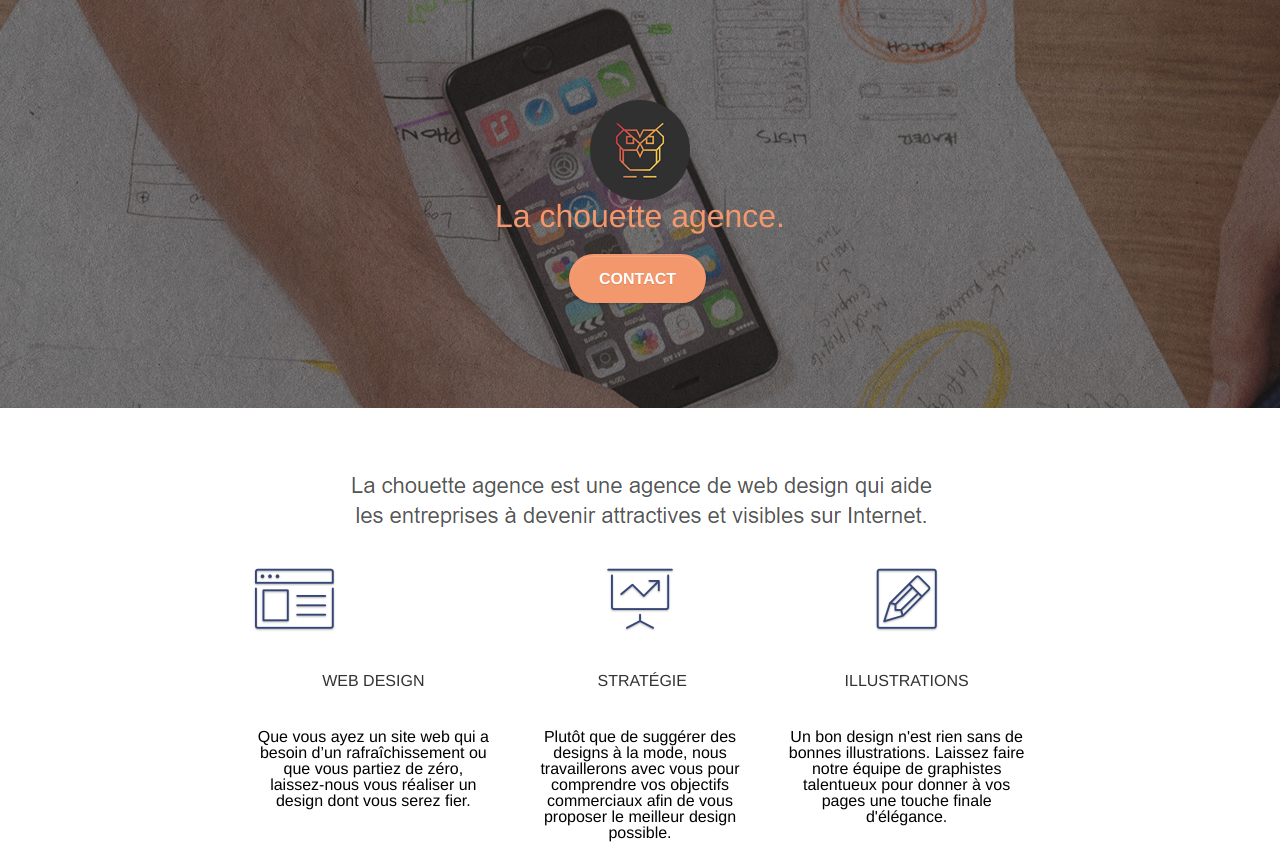
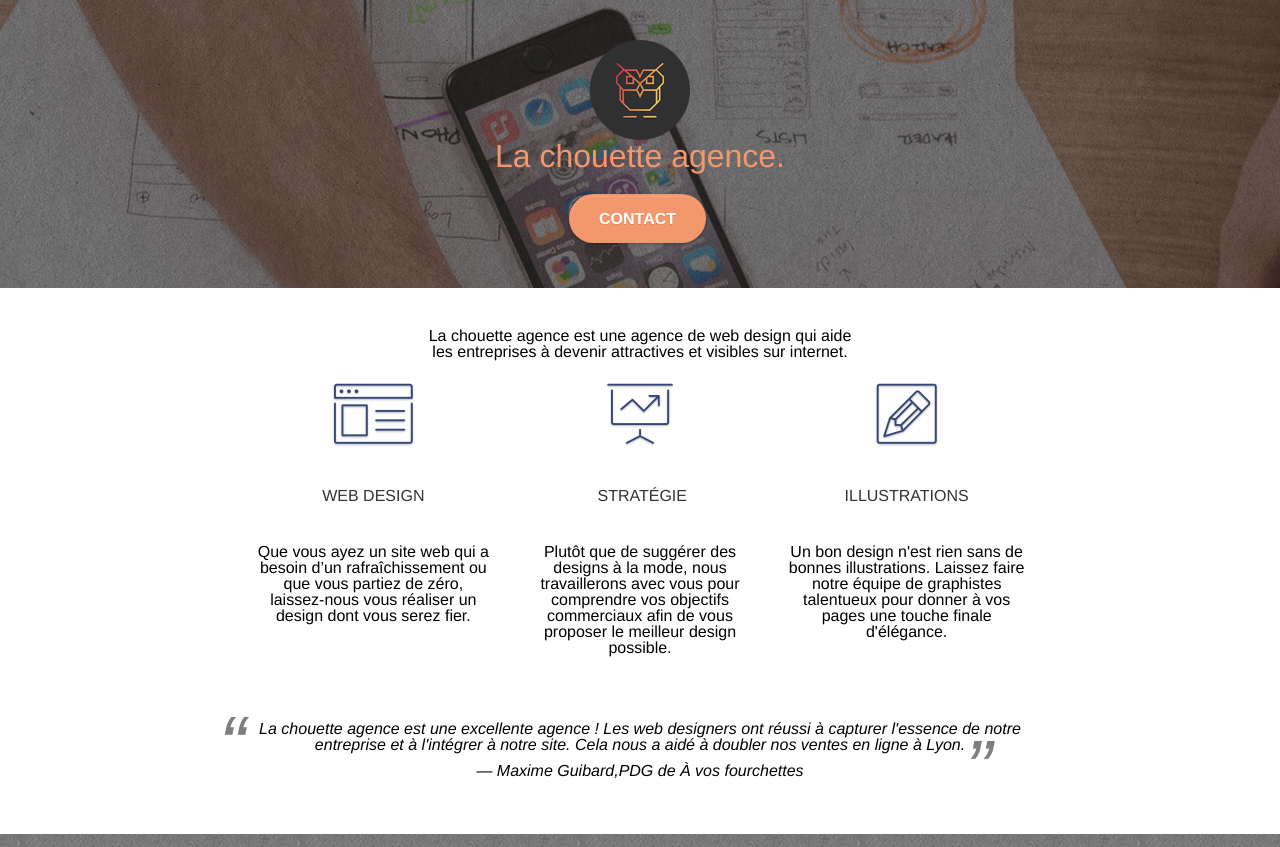
Before and after one commit to Marcelin97/LoisMarcelin_4_17052021-optimise, a PHP site: page / in a window 1280 px wide. Shown: the part 105-952 px from the top of the page. Run offline with PHP 8.4, Linux system fonts and the light colour scheme; some libraries are stand-ins or nearby versions; grey boxes are pictures that could not be loaded.

Commit message:
Remove images that contain text and reproduce their content using HTML tags for the background and CSS for the shape. Step 1

```diff
--- a/assets/css/style.css
+++ b/assets/css/style.css
@@ -61,11 +61,11 @@ button:focus {
 }
 
 .bloc-lg {
-    padding: 100px 50px;
+    padding: 40px;
 }
 
 .bloc-md {
-    padding: 50px;
+    padding: 40px;
 }
 
 .bloc-sm {
@@ -285,12 +285,11 @@ button:focus {
 }
 
 .voffset-lg {
-    margin-top: 80px;
+    margin-top: 50px;
 }
 
 .row-no-gutters {
-    margin-right: 0;
-    margin-left: 0;
+    margin: 20px auto 20px auto;
 }
 
 .row.row-no-gutters > [class^="col-"],
@@ -664,7 +663,6 @@ p {
 
 .social {
     max-width: 400px;
-    margin: auto auto auto auto;
 }
 
 h2 {
@@ -682,8 +680,7 @@ h3 {
 
 .med-width-whitespace {
     max-width: 800px;
-    margin: auto auto auto auto;
-    box-shadow: 0px 0px 0px #000000;
+    margin: auto;
 }
 
 h1 {
@@ -788,9 +785,40 @@ h4 {
 .bg-presentation {
     background-image: url("../img/image-de-presentation.bmp");
 }
+.col-sm-4 li {
+    margin-top: 20px;
+}
 .col-sm-4 li a{
     text-decoration: underline;
 }
+
+.col-xs-12 {
+    width: 80%;
+    margin-left: 10%;
+}
+.citation {
+    width: 100%;
+    border-radius: 5px;
+    padding: 15px;
+    font-style: italic;
+}
+.citation figcaption {
+    padding-top: 10px;
+}
+blockquote p::before,
+blockquote p::after {
+   content: "“";
+   font-size: 5rem;
+   margin: -1rem 0 0 -2.5rem;
+   position: absolute;
+   opacity: 0.5;
+}
+
+blockquote p::after {
+   content: "”";
+   margin: -0.5rem -3rem 0 0;
+}
+
 /*Media queries*/
 
 @media (max-width: 400px) {
@@ -1033,6 +1061,10 @@ h4 {
         padding-left: constant(safe-area-inset-left);
         padding-right: constant(safe-area-inset-right);
     }
+    .col-xs-12 {
+        width: 50%;
+        margin-left: 25%;
+    }
 }
 
 @media (max-width: 1024px) {
--- a/index.html
+++ b/index.html
@@ -143,15 +143,17 @@
 	<div class="container bloc-md">
 		<div class="row">
 			<div class="col-sm-12 text-center">
-				<img
-					alt="agence web, agence web paris, web design paris, stratégie web"
-					src="./assets/img/title.png"
-				/>
+				<h2 class="col-sm-12" id="servicesHeaderTitle">
+					La chouette agence est une agence de web design qui aide <br> les
+					entreprises à devenir attractives et visibles sur internet.
+				</h2>
 			</div>
 		</div>
 		<div class="row voffset-lg med-width-whitespace">
 			<div class="col-sm-4">
+				<div class="text-center">
 					<span class="et-icon-browser sm-shadow icon-dark-slate-blue icons icon-lg"></span>
+				</div>
 				<h3 class="mg-md text-center">Web design</h3>
 				<p class="text-center ">
 					Que vous ayez un site web qui a besoin d&rsquo;un rafraîchissement
@@ -184,10 +186,16 @@
 		</div>
 		<div class="row voffset-lg voffset">
 			<div class="col-xs-12 col-md-8 col-md-offset-2 text-center">
-				<img
-					alt="agence web, agence web paris, web design paris, stratégie web"
-					src="./assets/img/citation.png"
-				/>
+				<figure class="citation">
+					<blockquote>
+						<p>La chouette agence est une excellente agence !
+							Les web designers ont réussi à capturer l'essence de notre entreprise
+							et à l'intégrer à notre site.
+							Cela nous a aidé à doubler nos ventes en ligne à Lyon.
+						</p>
+					</blockquote>
+					<figcaption>— Maxime Guibard,<cite>PDG de À vos fourchettes</cite></figcaption>
+				</figure>
 			</div>
 		</div>
 	</div>
@@ -228,10 +236,10 @@
 	<div class="container bloc-lg">
 		<div class="row">
 			<div class="col-sm-12 text-center">
-				<img
-					alt="agence web, agence web paris, web design paris, stratégie web"
-					src="./assets/img/title2.png"
-				/>
+				<h2 class="col-sm-12 my-40" id="caseStudiesTitle">
+					Nous travaillons avec beaucoup de clients,
+					<br />voici nos réalisations.
+				  </h2>
 			</div>
 		</div>
 		<div class="row tight-width-whitespace portfolio-row">
```
